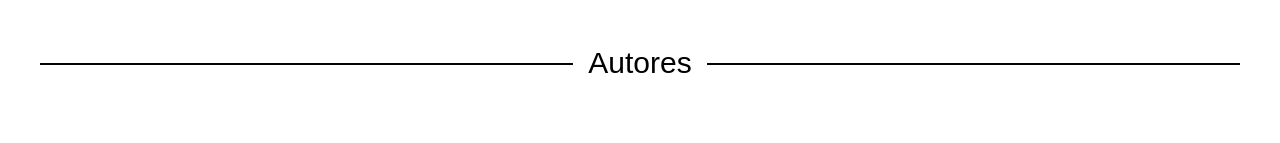
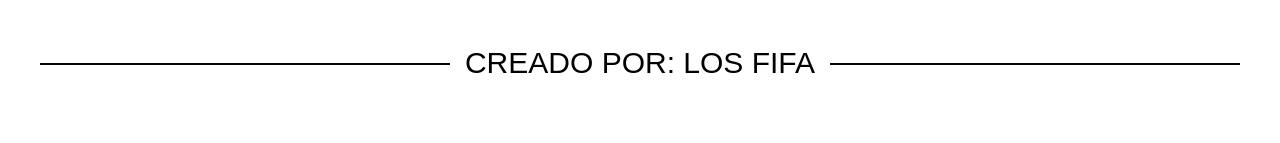
Before and after one commit to Jaavii004/LOS-FIFA, a plain HTML site: page index.html in a window 1280 px wide. Shown: the part 5306-5449 px from the top of the page. Drawn offline with Linux system fonts and the light colour scheme; files whose address does not match are found by name.

```diff
--- a/index.html
+++ b/index.html
@@ -143,7 +143,7 @@
 
     <!--Zona de autores -->
     <br>
-    <h2 class="linea"><span>Autores</span></h2>
+    <h2 class="linea"><span>CREADO POR: LOS FIFA </span></h2>
     <div class="autores">
         <div class="contact-item"><a href="https://github.com/Akirachii"><img class="github" src="./img/Autores/github.png" /> <a>Pau </a> </a></div>
         <div class="contact-item"><a href="https://github.com/Furrgamer"><img class="github" src="./img/Autores/github.png" /> </a>Bruno</a></div>
```
